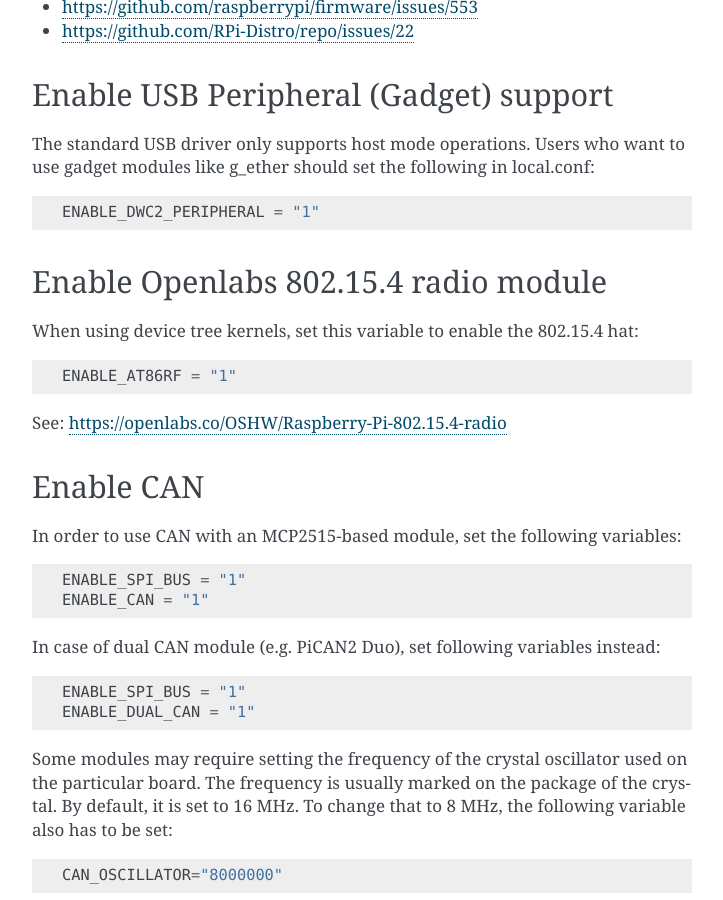
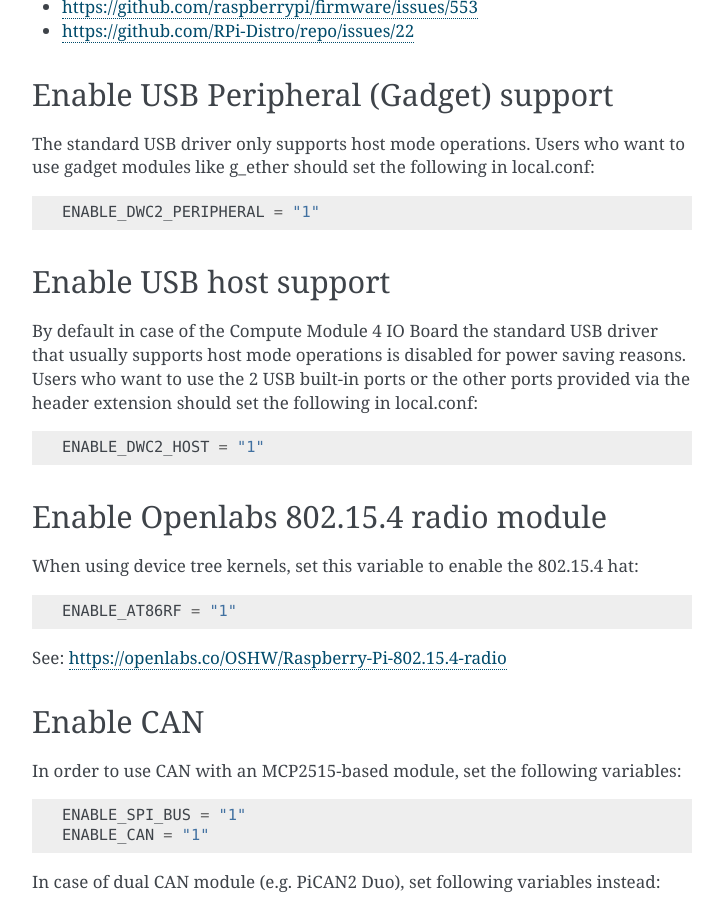
Before and after one commit to duvallee/yocto_project_raspberrypi, a Sphinx documentation site: the page built from docs/extra-build-config.md, in a window 1280 px wide and 900 px high, scrolled down 6776 px. Shown: the whole window, without its empty margins (388-1111 px from the left). Built offline with Sphinx 7.4.7, drawn with Linux system fonts in a browser that asks for light colours; some of the changed text lies outside the part shown.

```diff
--- a/docs/extra-build-config.md
+++ b/docs/extra-build-config.md
@@ -269,6 +269,15 @@ local.conf:
 
     ENABLE_DWC2_PERIPHERAL = "1"
 
+## Enable USB host support
+
+By default in case of the Compute Module 4 IO Board the standard USB driver
+that usually supports host mode operations is disabled for power saving reasons.
+Users who want to use the 2 USB built-in ports or the other ports provided via
+the header extension should set the following in local.conf:
+
+    ENABLE_DWC2_HOST = "1"
+
 ## Enable Openlabs 802.15.4 radio module
 
 When using device tree kernels, set this variable to enable the 802.15.4 hat:
```
Also changed, not shown: 15 other files.
